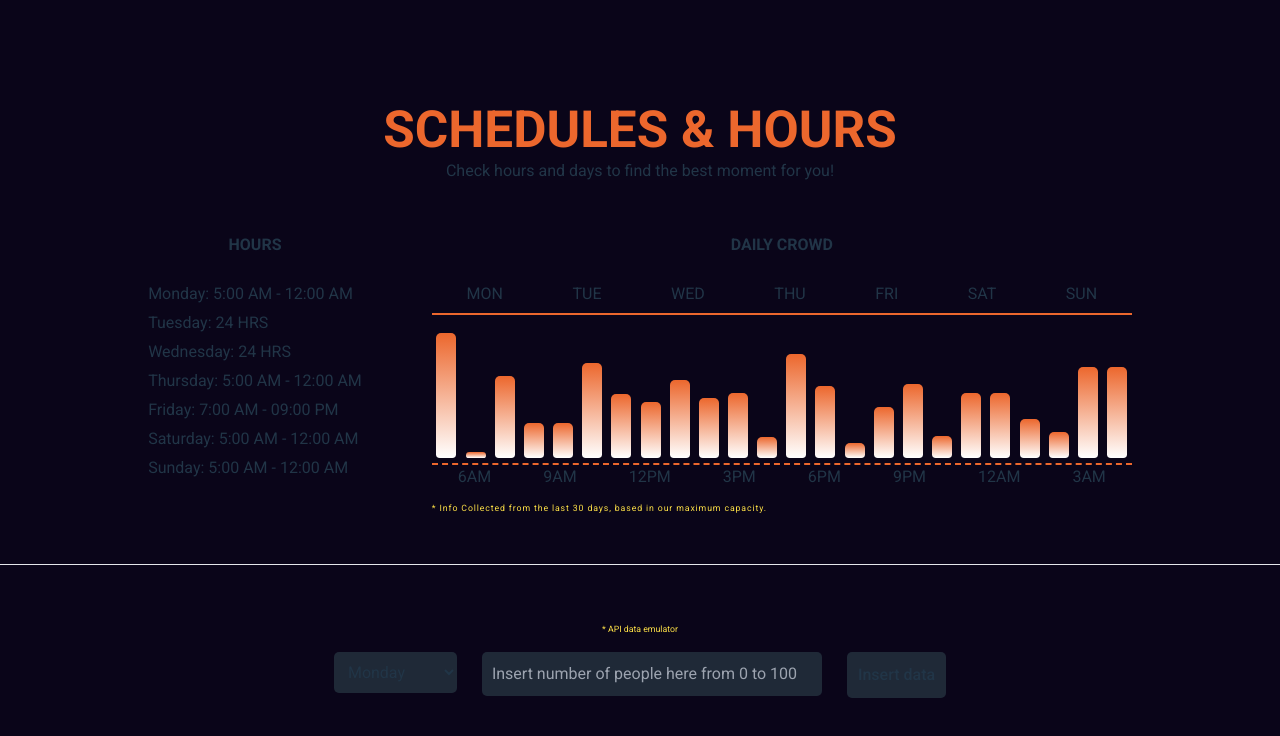
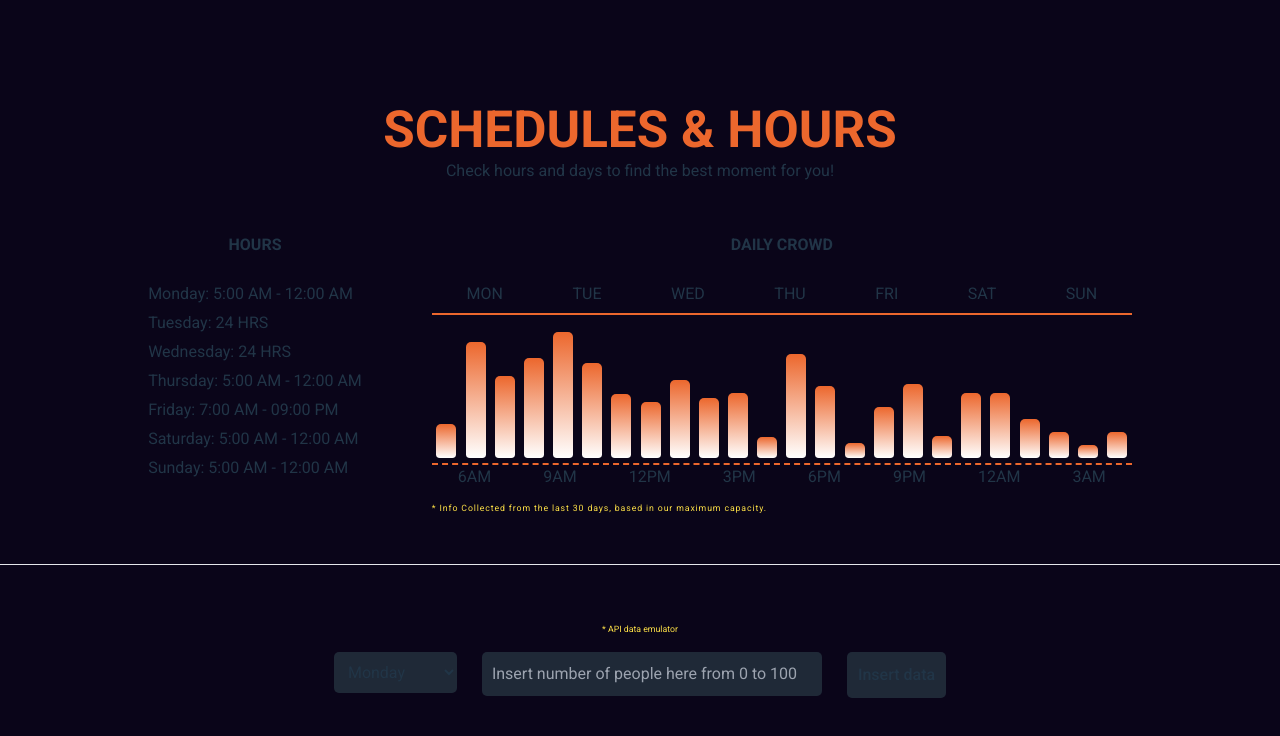
Before and after one commit to luisgcode/crowdMeterSystem, a React (Vite) app: page / in a window 1280 px wide. Shown: the top 736 px of the page. Built offline with nearby package versions, Linux system fonts and the light colour scheme.

Commit message:
working with data for bars

```diff
--- a/src/crowdMeter/Crowdmeter.jsx
+++ b/src/crowdMeter/Crowdmeter.jsx
@@ -2,6 +2,7 @@ import React from "react";
 import "./Crowdmeter.css";
 import Hours from "./components/Hours";
 import Schedulehours from "./data/Schedulehours";
+import Percentage from "./components/Percentage";
 import Percentagedaily from "./data/Percentagedaily";
 
 const Crowdmeter = () => {
@@ -10,15 +11,9 @@ const Crowdmeter = () => {
     return <Hours day={item.day} hours={item.hours} />;
   });
 
-  // Percentages from data Percentagedaily for Monday
+  // Percentage from data hours
   const percentages = Percentagedaily.monday.map((item, index) => (
-    <span
-      key={index}
-      className="bar-tab bg-gradient-to-t from-white to-titleColor w-8 rounded-t-lg rounded-b-md"
-      style={{
-        height: `${item.ocu_percen}%`,
-      }}
-    ></span>
+    <Percentage key={index} height={item.ocu_percen} />
   ));
 
   return (
--- /dev/null
+++ b/src/crowdMeter/components/Percentage.jsx
@@ -0,0 +1,13 @@
+// src/components/Percentage.jsx
+import React from "react";
+
+const Percentage = ({ height }) => {
+  return (
+    <span
+      className="bar-tab bg-gradient-to-t from-white to-titleColor w-8 rounded-t-lg rounded-b-md"
+      style={{ height: `${height}%` }}
+    ></span>
+  );
+};
+
+export default Percentage;
--- a/src/crowdMeter/data/Percentagedaily.jsx
+++ b/src/crowdMeter/data/Percentagedaily.jsx
@@ -1,10 +1,10 @@
 export default {
   monday: [
-    { hour: 5, ocu_percen: 96 },
-    { hour: 6, ocu_percen: 5 },
+    { hour: 5, ocu_percen: 26 },
+    { hour: 6, ocu_percen: 89 },
     { hour: 7, ocu_percen: 63 },
-    { hour: 8, ocu_percen: 27 },
-    { hour: 9, ocu_percen: 27 },
+    { hour: 8, ocu_percen: 77 },
+    { hour: 9, ocu_percen: 97 },
     { hour: 10, ocu_percen: 73 },
     { hour: 11, ocu_percen: 49 },
     { hour: 12, ocu_percen: 43 },
@@ -22,8 +22,8 @@ export default {
     { hour: 0, ocu_percen: 50 },
     { hour: 1, ocu_percen: 30 },
     { hour: 2, ocu_percen: 20 },
-    { hour: 3, ocu_percen: 70 },
-    { hour: 4, ocu_percen: 70 },
+    { hour: 3, ocu_percen: 10 },
+    { hour: 4, ocu_percen: 20 },
   ],
   tuesday: [
     { hour: 5, ocu_percen: 25 },
```
